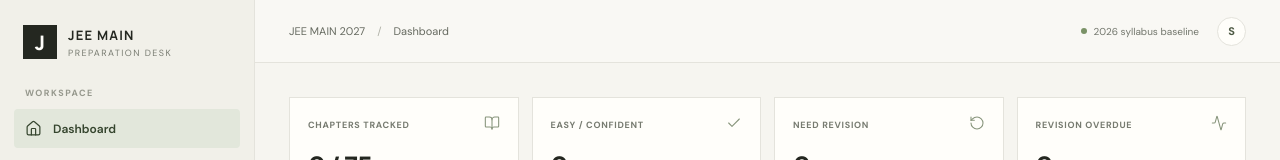
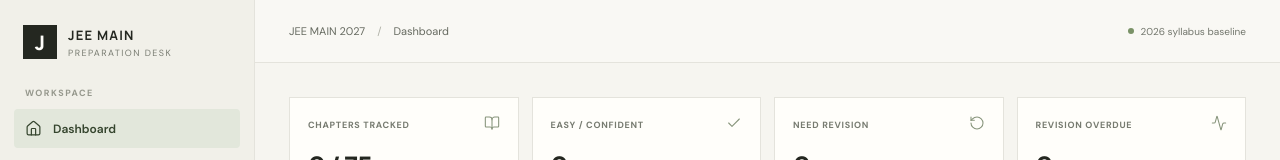
Before and after one commit to dineshrox186/sigmatracker, a React (Vite) app: page / in a window 1280 px wide. Shown: the top 160 px of the page. Built offline with nearby package versions, Linux system fonts and the light colour scheme.

Commit message:
Remove header avatar from all pages

```diff
--- a/src/ui/App.tsx
+++ b/src/ui/App.tsx
@@ -33,7 +33,7 @@
    <div className="sidebar-foot"><span className="dot"></span><span>Offline-first · Local data</span></div>
   </aside>
   {drawer&&<button className="scrim" aria-label="Close navigation" onClick={()=>setDrawer(false)}/>}
-  <main className="main"><header className="topbar"><button className="icon-btn menu-btn" onClick={()=>setDrawer(true)} aria-label="Open navigation"><Menu size={20}/></button><div className="crumb">JEE MAIN 2027 <span>/</span> {page}</div><div className="top-actions"><span className="baseline"><span className="dot"></span> 2026 syllabus baseline</span><button className="avatar" title="Settings" onClick={()=>setPage('Settings')}>S</button></div></header>
+  <main className="main"><header className="topbar"><button className="icon-btn menu-btn" onClick={()=>setDrawer(true)} aria-label="Open navigation"><Menu size={20}/></button><div className="crumb">JEE MAIN 2027 <span>/</span> {page}</div><div className="top-actions"><span className="baseline"><span className="dot"></span> 2026 syllabus baseline</span></div></header>
    <div className="content">
     {page==='Dashboard'&&<><div className="stats-grid"><Stat label="CHAPTERS TRACKED" value={`${chapters.length-counts['Unmarked']} / ${chapters.length}`} foot={`${pct}% marked`} icon={<BookOpen/>}/><Stat label="EASY / CONFIDENT" value={counts['Easy / Confident']} foot="Your confident chapters" icon={<Check/>}/><Stat label="NEED REVISION" value={counts['Need Revision']} foot="Good candidates for review" icon={<RotateCcw/>}/><Stat label="REVISION OVERDUE" value={due.length} foot="Based on your target dates" icon={<Activity/>}/></div>
       <section className="panel"><div className="panel-head"><div><h2>Chapter count by category</h2><p>All {chapters.length} chapters, grouped by your current status</p></div><button className="text-button" onClick={()=>setPage('Chapter Tracker')}>View tracker ↗</button></div>{statuses.map(status=>{const count=counts[status]??0;return <div className="subject-progress" key={status}><div className="subject-line"><strong>{status}</strong><span>{count} chapters · {Math.round(count/Math.max(chapters.length,1)*100)}%</span></div><div className="progress-track"><div style={{width:`${count/Math.max(chapters.length,1)*100}%`}}/></div></div>})}</section>
```
